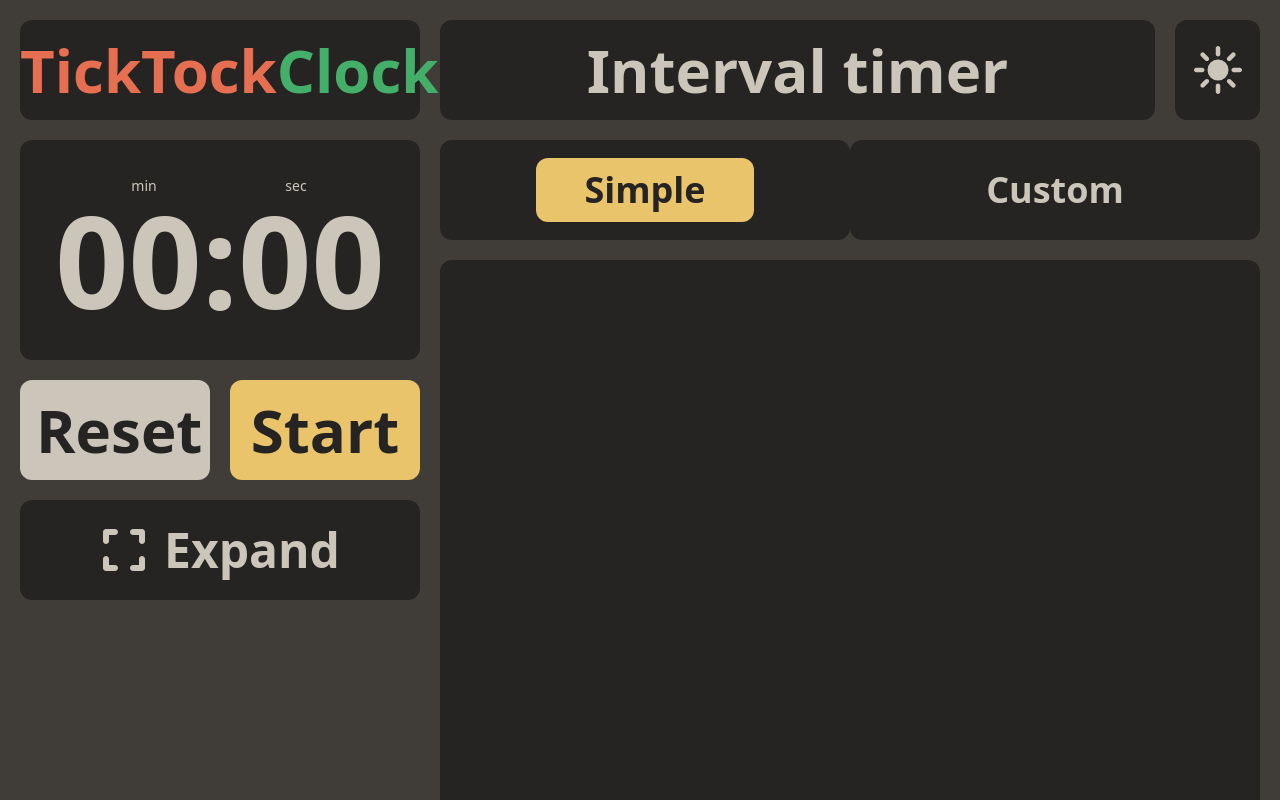
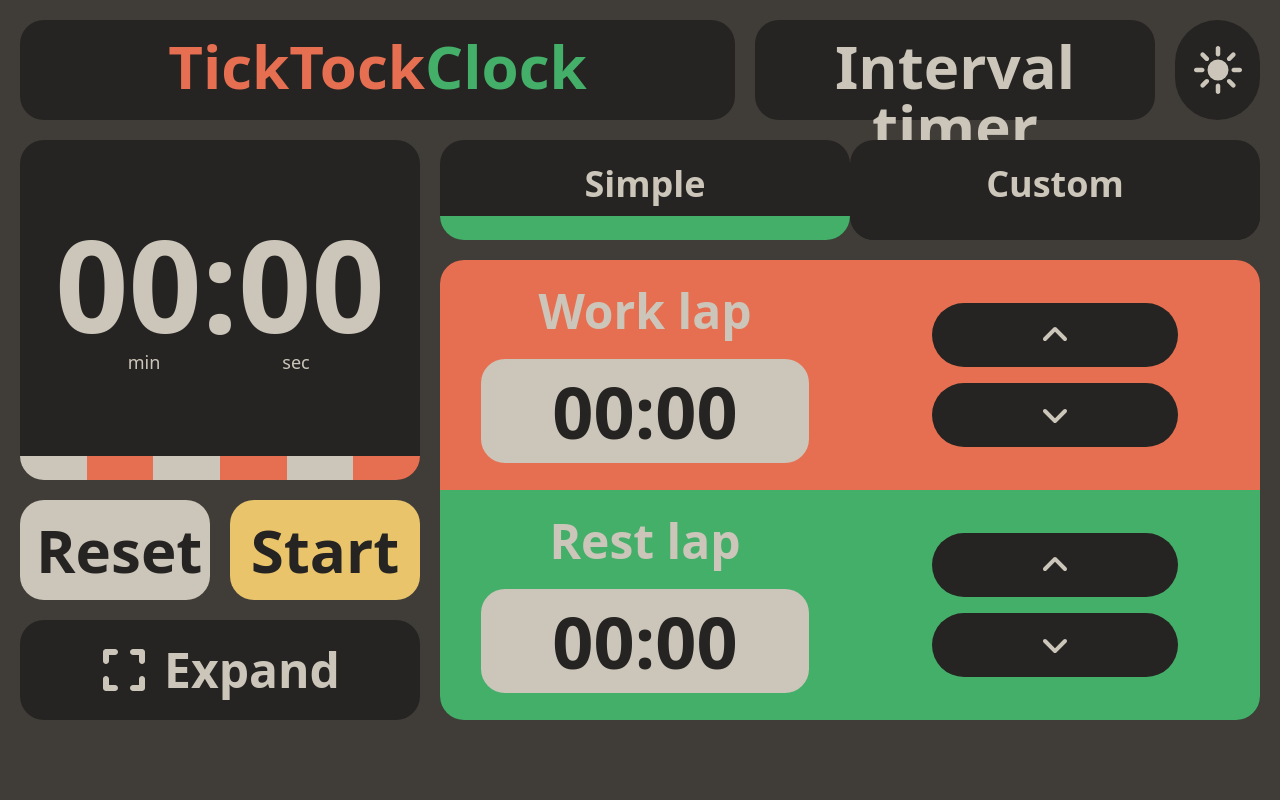
Before and after one commit to jesu-m0/TickTockClock, a React (Vite) app in the folder TikTockClock/: page / in a window 1280 px wide. Shown: the top 800 px of the page. Built offline with nearby package versions, Linux system fonts and the light colour scheme.

Commit message:
simple panel ui done

```diff
--- a/TikTockClock/src/components/mainPage.css
+++ b/TikTockClock/src/components/mainPage.css
@@ -65,7 +65,7 @@
 }
 
 .modeSelected{
-    @apply bg-saffron text-eerieBlack rounded-xl py-3 mx-20
+    @apply border border-saffron text-floralWhite rounded-xl py-3 mx-20
 }
 
 .modeUnselected{
--- a/TikTockClock/src/components/mainPage.tsx
+++ b/TikTockClock/src/components/mainPage.tsx
@@ -1,4 +1,6 @@
 import React, { useState } from 'react';
+import clockImage from '../assets/clock.jpg'
+
 import './MainPage.css';
 
 const MainPage: React.FC = () => {
@@ -45,20 +47,24 @@ const MainPage: React.FC = () => {
         <div className="grid grid-cols-12 gap-5 auto-rows-[100px]">
 
           {/* Name */}
-          <div className='col-span-4 row-span-1 rounded-xl bg-eerieBlack content-center'>
-            <p className='font-bold text-timberwolf text-6xl text-center'>
+          <div className='col-span-7 p-4 row-span-1 rounded-3xl bg-eerieBlack'>
+            <p className='font-extrabold text-timberwolf text-6xl text-center'>
               <span className='text-burntSienna'>Tick</span>
               <span className='text-burntSienna'>Tock</span>
               <span className='text-jade'>Clock</span>
             </p>
           </div>
 
-          <div className='col-span-7 row-span-1 rounded-xl bg-eerieBlack content-center'>
-            <p className='font-bold text-timberwolf text-6xl text-center'>Interval timer</p>
+
+
+
+
+          <div className='col-span-4 p-4 row-span-1 rounded-3xl bg-eerieBlack'>
+            <p className='font-bold text-timberwolf rounded text-6xl text-center'>Interval timer</p>
           </div>
 
           {/* Light / Dark button */}
-          <div className='col-span-1 row-span-1 rounded-xl bg-eerieBlack flex justify-center items-center cursor-pointer' onClick={toggleTheme}>
+          <div className='col-span-1 row-span-1 rounded-full bg-eerieBlack flex justify-center items-center cursor-pointer' onClick={toggleTheme}>
             {isDarkMode ? (
               <svg
                 xmlns="http://www.w3.org/2000/svg"
@@ -81,48 +87,117 @@ const MainPage: React.FC = () => {
           </div>
 
           {/*Clock */}
-          <div className="col-span-4 row-span-2 bg-eerieBlack p-4 rounded-xl content-center">
-            <div className='flex px-8'>
-              <p className="font-medium text-timberwolf text-sm text-center w-1/2">min</p>
-              <p className="font-medium text-timberwolf text-sm text-center w-1/2">sec</p>
+          <div className="col-span-4 row-span-3 bg-eerieBlack rounded-3xl content-center flex flex-col">
+            <div className='p-4 h-full flex flex-col justify-center items-center'>
+              <p className="font-black text-timberwolf text-9xl text-center">00:00</p>
+              <div className='flex px-8 w-full'>
+                <p className="font-medium text-timberwolf text-lg text-center w-1/2">min</p>
+                <p className="font-medium text-timberwolf text-lg text-center w-1/2">sec</p>
+              </div>
             </div>
-            <p className="font-black text-timberwolf text-9xl text-center">00:00</p>
+            <div className='w-full flex flex-row'>
+              <div className='bg-timberwolf h-6 flex-1 rounded-bl-3xl'></div>
+              <div className='bg-burntSienna h-6 flex-1'></div>
+              <div className='bg-timberwolf h-6 flex-1'></div>
+              <div className='bg-burntSienna h-6 flex-1'></div>
+              <div className='bg-timberwolf h-6 flex-1'></div>
+              <div className='bg-burntSienna h-6 flex-1 rounded-br-3xl'></div>
+            </div>
           </div>
 
           {/*Mode selection*/}
-          <div className='col-span-8 row-span-1 rounded-xl content-center flex'>
+          <div className='col-span-8 row-span-1 rounded-3xl content-center flex'>
 
             {/*Simple btn*/}
-            <div className='w-1/2 h-full p-4 rounded-xl content-center bg-eerieBlack cursor-pointer' onClick={changeToSimple}>
-              <p className={`font-extrabold text-4xl text-center transition-colors duration-300
-              ${isSimpleMode ? 'modeSelected' : 'modeUnselected'}
-              `}>
-                Simple
-              </p>
+            <div className='w-1/2 h-full rounded-3xl content-center bg-eerieBlack cursor-pointer flex flex-col' onClick={changeToSimple}>
+              <div className='pt-4 px-4 h-full'>
+                <p className={`font-extrabold text-timberwolf text-4xl text-center pt-2 transition-colors duration-300`}>
+                  Simple
+                </p>
+              </div>
+              <div className='w-full flex flex-row'>
+                <div className={`
+                ${isSimpleMode ? (
+                    'bg-jade'
+                  ) : (
+                    'bg-eerieBlack'
+                  )}
+                h-6 flex-1 rounded-b-3xl transform duration-300`}></div>
+              </div>
+
             </div>
 
             {/*Custom btn*/}
-            <div className='w-1/2 h-full p-4 rounded-xl content-center bg-eerieBlack cursor-pointer' onClick={changeToCustom}>
-              <p className={`font-extrabold text-4xl text-center transition-colors duration-300
-              ${isSimpleMode ? 'modeUnselected' : 'modeSelected'}
-              `}>
-                Custom
-              </p>
+            <div className='w-1/2 h-full rounded-3xl content-center bg-eerieBlack cursor-pointer flex flex-col' onClick={changeToCustom}>
+              <div className='pt-4 px-4 h-full'>
+                <p className={`font-extrabold text-timberwolf text-4xl text-center pt-2 transition-colors duration-300`}>
+                  Custom
+                </p>
+              </div>
+              <div className='w-full flex flex-row'>
+                <div className={`
+                ${isSimpleMode ? (
+                    'bg-eerieBlack'
+                  ) : (
+                    'bg-jade'
+                  )}
+                h-6 flex-1 rounded-b-3xl transform duration-300`}></div>
+              </div>
+
             </div>
 
           </div>
 
           {/* Mode info */}
-          <div className='col-span-8 row-span-6 rounded-xl content-center bg-eerieBlack'>
+          <div className='col-span-8 row-span-4 rounded-3xl content-center bg-eerieBlack flex flex-col'>
+
+            <div className='h-1/2 rounded-t-3xl bg-burntSienna items-center flex'>
+
+
+              <div className='flex flex-col items-center w-1/2'>
+                <p className="text-timberwolf text-center text-5xl font-black mb-4">Work lap</p>
+                <div className='p-4 bg-timberwolf rounded-3xl mx-auto mt-2 w-4/5'>
+                  <p className='text-7xl font-black text-eerieBlack w-full text-center'>00:00</p>
+                </div>
+              </div>
+
+              <div className='flex flex-col w-1/2 items-center'>
+                <a className='text-5xl w-3/5 font-black text-timberwolf bg-eerieBlack rounded-full text-center cursor-pointer flex justify-center items-center leading-none h-16 my-2'>
+                  <svg xmlns="http://www.w3.org/2000/svg" viewBox="0 0 448 512" className='w-8 h-8 fill-timberwolf'><path d="M201.4 137.4c12.5-12.5 32.8-12.5 45.3 0l160 160c12.5 12.5 12.5 32.8 0 45.3s-32.8 12.5-45.3 0L224 205.3 86.6 342.6c-12.5 12.5-32.8 12.5-45.3 0s-12.5-32.8 0-45.3l160-160z" /></svg>
+                </a>
+
+                <a className='text-5xl w-3/5 font-black text-timberwolf bg-eerieBlack rounded-full text-center cursor-pointer flex justify-center items-center leading-none h-16 my-2'>
+                  <svg xmlns="http://www.w3.org/2000/svg" viewBox="0 0 448 512" className='w-8 h-8 fill-timberwolf'><path d="M201.4 374.6c12.5 12.5 32.8 12.5 45.3 0l160-160c12.5-12.5 12.5-32.8 0-45.3s-32.8-12.5-45.3 0L224 306.7 86.6 169.4c-12.5-12.5-32.8-12.5-45.3 0s-12.5 32.8 0 45.3l160 160z" /></svg>
+                </a>
+              </div>
+
+            </div>
+            <div className='h-1/2 rounded-b-3xl bg-jade items-center flex'>
+              <div className='flex flex-col items-center w-1/2'>
+                <p className="text-timberwolf text-center text-5xl font-black mb-4">Rest lap</p>
+                <div className='p-4 bg-timberwolf rounded-3xl mx-auto mt-2 w-4/5'>
+                  <p className='text-7xl font-black text-eerieBlack w-full text-center'>00:00</p>
+                </div>
+              </div>
+              <div className='flex flex-col w-1/2 items-center'>
+                <a className='text-5xl w-3/5 font-black text-timberwolf bg-eerieBlack rounded-full text-center cursor-pointer flex justify-center items-center leading-none h-16 my-2'>
+                  <svg xmlns="http://www.w3.org/2000/svg" viewBox="0 0 448 512" className='w-8 h-8 fill-timberwolf'><path d="M201.4 137.4c12.5-12.5 32.8-12.5 45.3 0l160 160c12.5 12.5 12.5 32.8 0 45.3s-32.8 12.5-45.3 0L224 205.3 86.6 342.6c-12.5 12.5-32.8 12.5-45.3 0s-12.5-32.8 0-45.3l160-160z" /></svg>
+                </a>
+
+                <a className='text-5xl w-3/5 font-black text-timberwolf bg-eerieBlack rounded-full text-center cursor-pointer flex justify-center items-center leading-none h-16 my-2'>
+                  <svg xmlns="http://www.w3.org/2000/svg" viewBox="0 0 448 512" className='w-8 h-8 fill-timberwolf'><path d="M201.4 374.6c12.5 12.5 32.8 12.5 45.3 0l160-160c12.5-12.5 12.5-32.8 0-45.3s-32.8-12.5-45.3 0L224 306.7 86.6 169.4c-12.5-12.5-32.8-12.5-45.3 0s-12.5 32.8 0 45.3l160 160z" /></svg>
+                </a>
+              </div>
+            </div>
 
           </div>
           {/*Reset*/}
-          <div className='col-span-2 row-span-1 bg-timberwolf p-4 rounded-xl content-center hover:scale-105 transition-transform duration-200 cursor-pointer'>
+          <div className='col-span-2 row-span-1 bg-timberwolf p-4 rounded-3xl content-center hover:scale-105 transition-transform duration-200 cursor-pointer'>
             <p className='font-bold text-eerieBlack text-6xl text-center'>Reset</p>
           </div>
 
           {/*Start/stop*/}
-          <div className={`col-span-2 row-span-1 p-4 rounded-xl content-center hover:scale-105 transition-transform duration-200 cursor-pointer
+          <div className={`col-span-2 row-span-1 p-4 rounded-3xl content-center hover:scale-105 transition-transform duration-200 cursor-pointer
           ${isPaused ? 'bg-saffron' : 'bg-burntSienna'}
           ${isClicked ? 'scale-animation' : ''}`}
             onClick={handlePauseStart}>
@@ -132,7 +207,7 @@ const MainPage: React.FC = () => {
           </div>
 
           {/*Expand clock*/}
-          <div className='col-span-4 row-span-1 bg-eerieBlack p-4 rounded-xl flex justify-center items-center hover:scale-105 transition-transform duration-200 cursor-pointer'>
+          <div className='col-span-4 row-span-1 bg-eerieBlack p-4 rounded-3xl flex justify-center items-center hover:scale-105 transition-transform duration-200 cursor-pointer'>
             <svg xmlns="http://www.w3.org/2000/svg" viewBox="0 0 448 512" className='w-12 h-12 fill-timberwolf mr-4'><path d="M32 32C14.3 32 0 46.3 0 64l0 96c0 17.7 14.3 32 32 32s32-14.3 32-32l0-64 64 0c17.7 0 32-14.3 32-32s-14.3-32-32-32L32 32zM64 352c0-17.7-14.3-32-32-32s-32 14.3-32 32l0 96c0 17.7 14.3 32 32 32l96 0c17.7 0 32-14.3 32-32s-14.3-32-32-32l-64 0 0-64zM320 32c-17.7 0-32 14.3-32 32s14.3 32 32 32l64 0 0 64c0 17.7 14.3 32 32 32s32-14.3 32-32l0-96c0-17.7-14.3-32-32-32l-96 0zM448 352c0-17.7-14.3-32-32-32s-32 14.3-32 32l0 64-64 0c-17.7 0-32 14.3-32 32s14.3 32 32 32l96 0c17.7 0 32-14.3 32-32l0-96z" /></svg>
             <p className='font-bold text-timberwolf text-5xl text-center'>Expand</p>
           </div>
```
Also changed, not shown: TikTockClock/src/assets/clock.jpg (added), TikTockClock/src/assets/clock.png (added).
